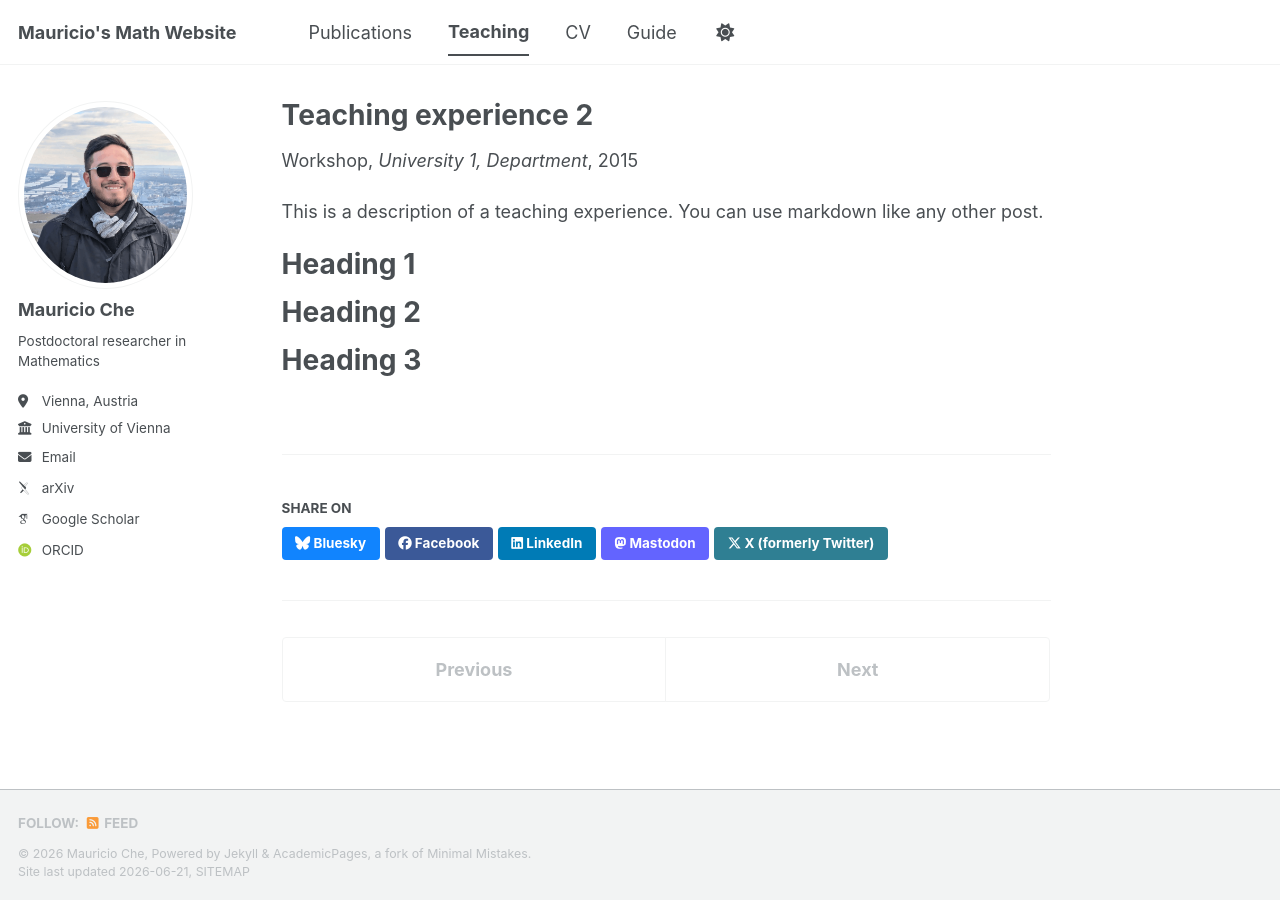
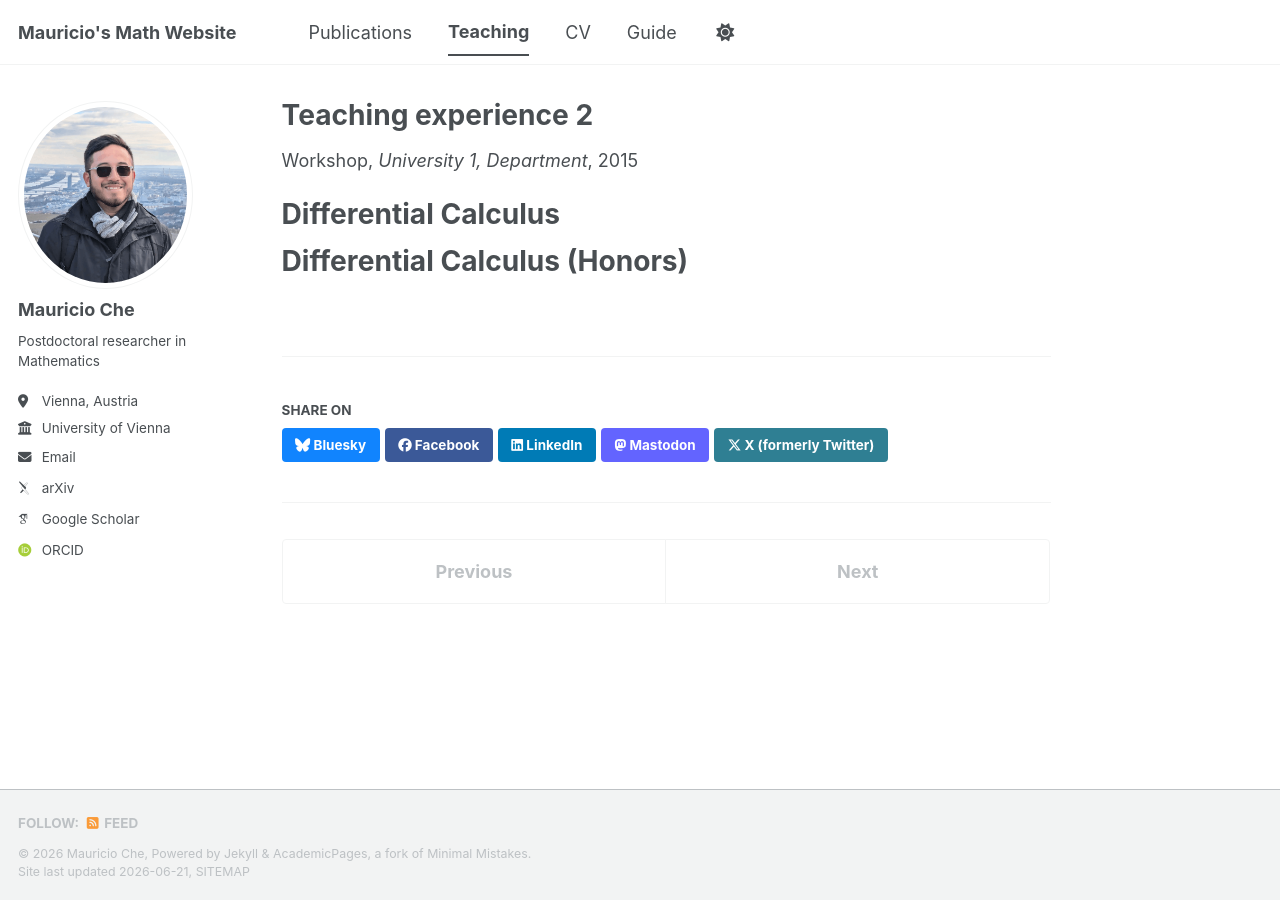
Before and after one commit to MauricioChe/mauricioche.github.io, a Jekyll site: the page built from _teaching/2015-spring-teaching-2.md, in a window 1280 px wide. Built offline with Jekyll 4.4.1, drawn with Linux system fonts in a browser that asks for light colours; some web fonts are replaced; a script bundle is joined from its source files by our own code; library files that are not in the unit come from our copies; a file with an impossible date is left out.

Commit message:
Update 2015-spring-teaching-2.md

```diff
--- a/_teaching/2015-spring-teaching-2.md
+++ b/_teaching/2015-spring-teaching-2.md
@@ -8,13 +8,9 @@ date: 2015-01-01
 location: "City, Country"
 ---
 
-This is a description of a teaching experience. You can use markdown like any other post.
 
-Heading 1
+Differential Calculus
 ======
 
-Heading 2
+Differential Calculus (Honors)
 ======
-
-Heading 3
-======
```
